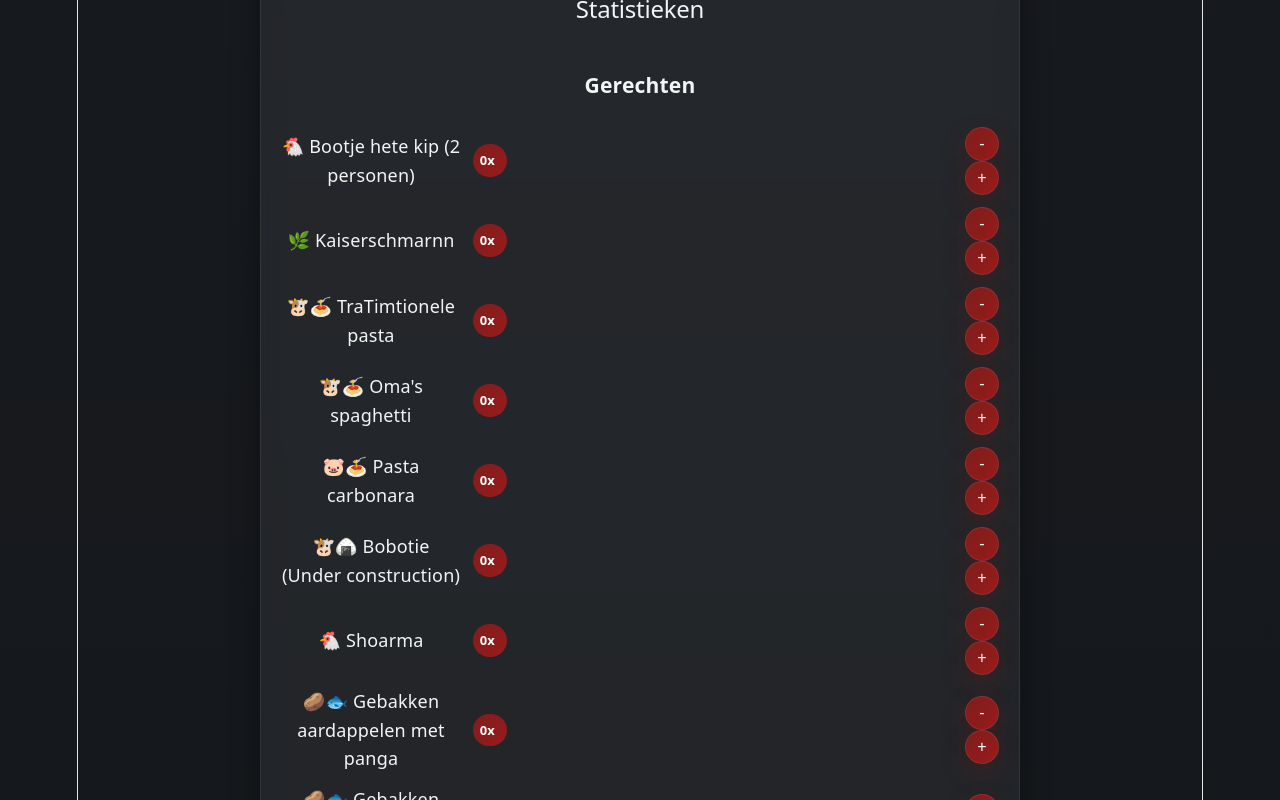
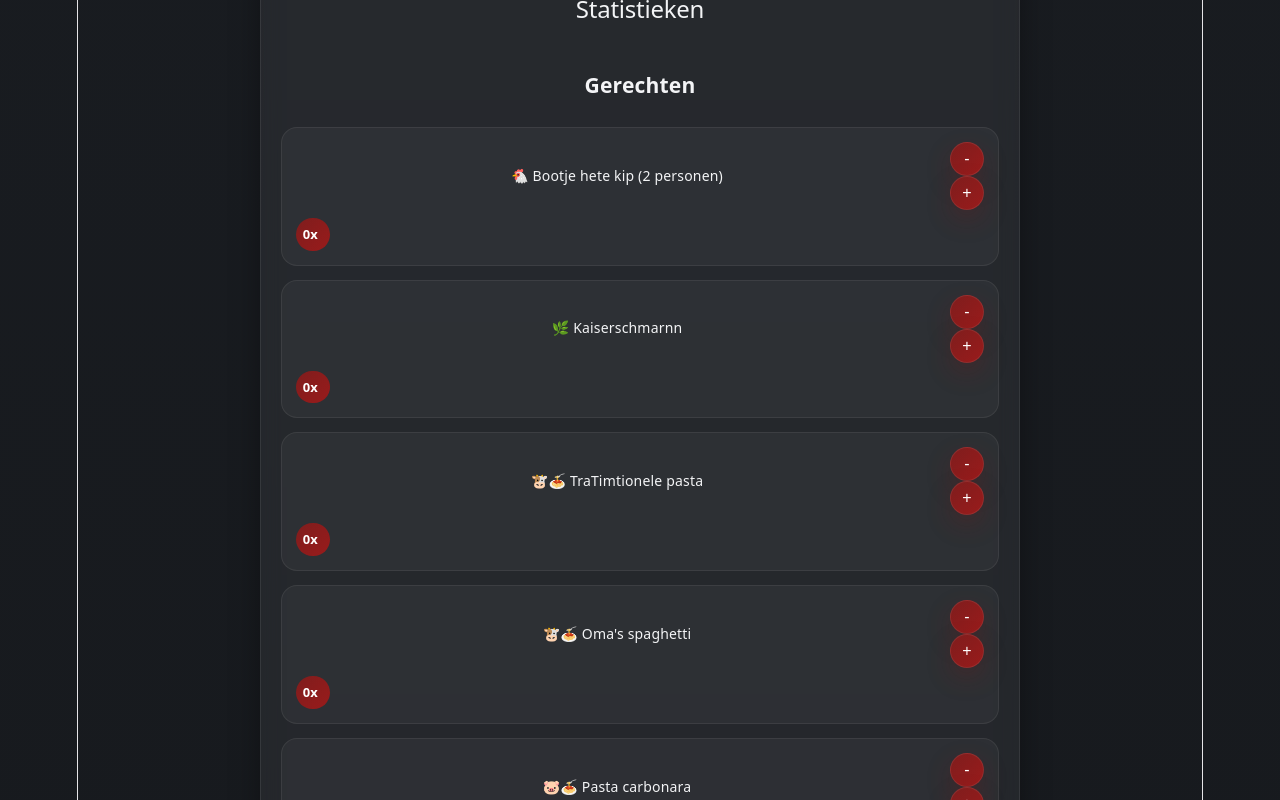
Before and after one commit to ZeokaHS/Wat-eten-we-app, a React (Vite) app: page / in a window 1280 px wide. Shown: the part 4440-5240 px from the top of the page. Built offline with nearby package versions, Linux system fonts and the light colour scheme.

Commit message:
Snelle fix deel 2

```diff
--- a/src/App.css
+++ b/src/App.css
@@ -253,26 +253,27 @@ select {
 .simple-chart {
   display: flex;
   flex-direction: column;
-  gap: 12px;
+  gap: 14px;
   margin: 16px 0 28px;
 }
 
 .chart-row {
   display: grid;
-  grid-template-columns: 180px 1fr auto;
-  grid-template-areas:
-    "label bar buttons";
-  gap: 12px;
-  align-items: center;
-}
-
-@media (max-width: 600px) {
-  .chart-row {
   grid-template-columns: 1fr auto;
   grid-template-areas:
     "label buttons"
     "bar bar";
   gap: 8px 12px;
+  align-items: center;
+
+  background: rgba(255,255,255,0.04);
+  border: 1px solid rgba(255,255,255,0.07);
+  border-radius: 16px;
+  padding: 14px;
+}
+
+.chart-row:hover {
+  background: rgba(255,255,255,0.06);
 }
 
 .chart-bar-background {
@@ -281,7 +282,6 @@ select {
 
 .chart-label {
   font-size: 14px;
-  }
 }
 
 .stat-buttons {
@@ -295,14 +295,6 @@ select {
   display: flex;
   align-items: center;
   justify-content: center;
-}
-
-.chart-label {
-  grid-area: label;
-}
-
-.chart-bar-background {
-  grid-area: bar;
 }
 
 .chart-bar {
```
Lines whose indentation alone changed are shown as unchanged.
